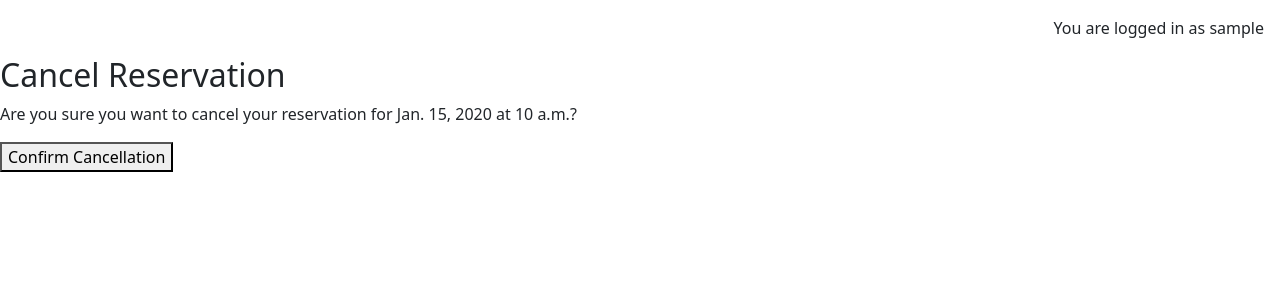
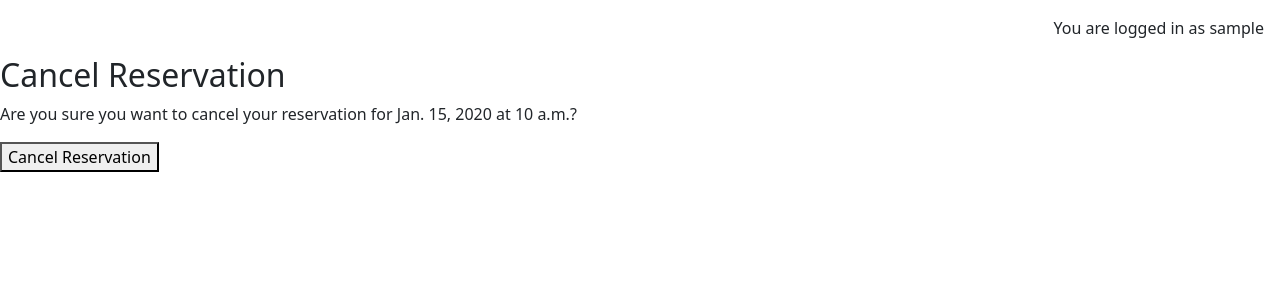
Before and after one commit to TrisPatt/Big-Ts-Chophouse, a Django app: page /reservation/reservation/1/cancel/ in a window 1280 px wide. Shown: the part 56-356 px from the top of the page. Run offline with Django 4.2, Linux system fonts and the light colour scheme; a user stored in the database is signed in; tables that the repository leaves empty hold one stand-in row (values such as "Sample post").

Commit message:
Update cancel reservation form to show cancelled

```diff
--- a/reservation/models.py
+++ b/reservation/models.py
@@ -28,6 +28,12 @@ class Reservation(models.Model):
             if self.reservation_status is None:
                 self.reservation_status = 0
 
+        # Check if the status is being changed to canceled
+        if self.pk:  # If the object already exists
+            existing_reservation = Reservation.objects.get(pk=self.pk)
+            if existing_reservation.reservation_status == 1 and self.reservation_status != 1:
+                raise ValidationError("You cannot modify a canceled reservation.")
+
         super().save(*args, **kwargs)
 
     def __str__(self):
--- a/reservation/templates/reservation/cancel_reservation.html
+++ b/reservation/templates/reservation/cancel_reservation.html
@@ -3,9 +3,9 @@
 {% block content %}
   <h2>Cancel Reservation</h2>
   <p>Are you sure you want to cancel your reservation for {{ reservation.date }} at {{ reservation.time }}?</p>
-  <form method="post">
+  <form method="post" action="{% url 'cancel_reservation' reservation.reservation_number %}">
     {% csrf_token %}
     {{ form.as_p }}
-    <button type="submit">Confirm Cancellation</button>
+    <button type="submit">Cancel Reservation</button>
   </form>
 {% endblock %}
--- a/reservation/templates/reservation/reservation_list.html
+++ b/reservation/templates/reservation/reservation_list.html
@@ -6,7 +6,7 @@
     <a href="{% url 'reservation_create' %}">Create new booking</a>
     <ul>
         {% for reservation in reservations %}
-            <li>{{ reservation.reservation_number }} -{{ reservation.user_id }} - {{ reservation.date }} at {{ reservation.time }} </li>
+            <li>{{ reservation.reservation_number }} -{{ reservation.user_id }} - {{ reservation.date }} at {{ reservation.time }} -{{ reservation.reservation_status }} </li>
             <a href="{% url 'cancel_reservation' reservation.reservation_number %}">Cancel</a>
         {% endfor %}
 
--- a/reservation/views.py
+++ b/reservation/views.py
@@ -35,7 +35,8 @@ def cancel_reservation(request, reservation_number):
     if request.method == 'POST':
         form = CancelReservationForm(request.POST, instance=reservation)
         if form.is_valid():
-            form.save()
+            reservation.reservation_status = 1
+            form.save() # Save the reservation with the new status
             return redirect('reservation_list')  # Redirect to a list of reservations
     else:
         form = CancelReservationForm(instance=reservation)
```
Also changed, not shown: reservation/forms.py (line endings or trailing spaces).
